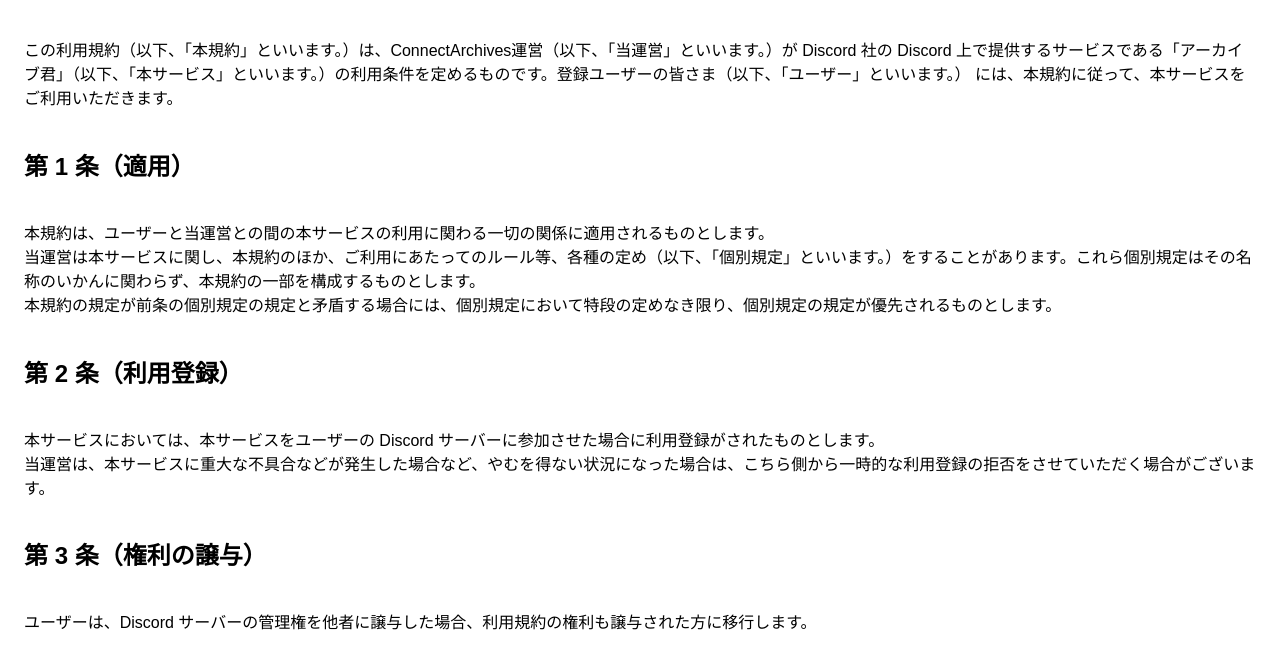
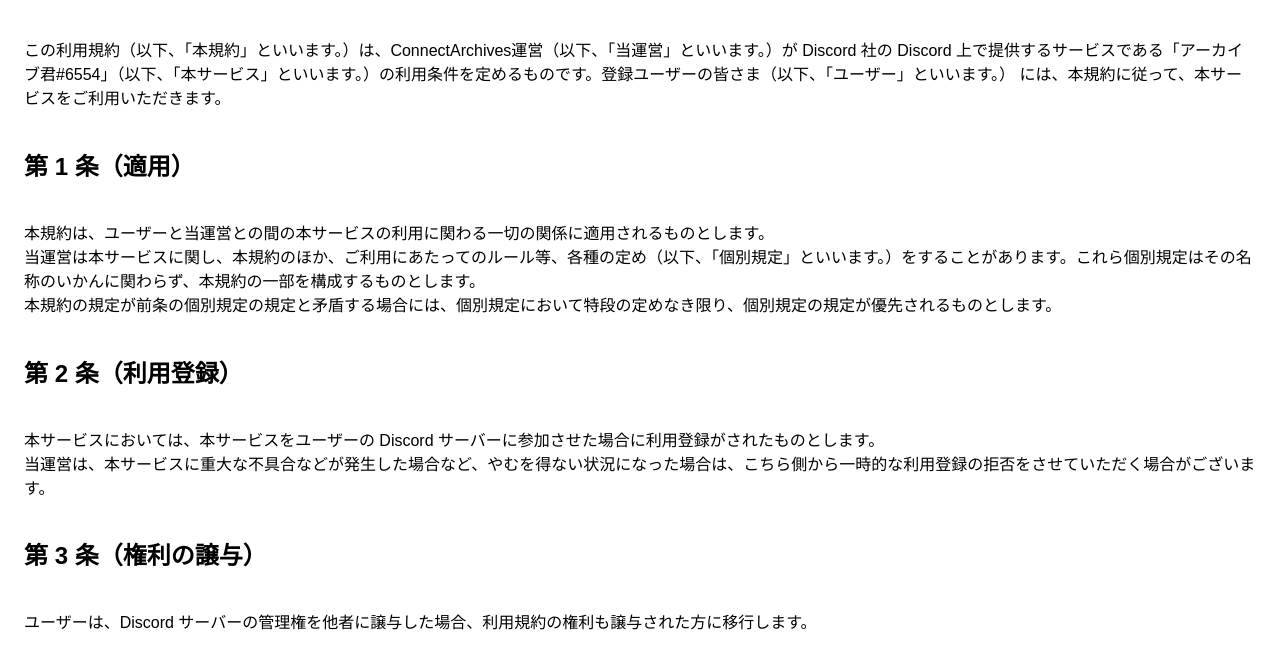
Before and after one commit to murahito130/ConnectArchivesTerms, a plain HTML site: page index.html in a window 1280 px wide. Shown: the part 94-762 px from the top of the page. Drawn offline with Linux system fonts and the light colour scheme.

Commit message:
Update index.html

```diff
--- a/index.html
+++ b/index.html
@@ -10,7 +10,7 @@
         <div id="main" style="padding: 1em; font-family: 'Sawarabi Gothic', sans-serif;">
             <h1>利用規約</h1>
             <br>
-            この利用規約（以下、「本規約」といいます。）は、ConnectArchives運営（以下、「当運営」といいます。）が Discord 社の Discord 上で提供するサービスである「アーカイブ君」（以下、「本サービス」といいます。）の利用条件を定めるものです。登録ユーザーの皆さま（以下、「ユーザー」といいます。）
+            この利用規約（以下、「本規約」といいます。）は、ConnectArchives運営（以下、「当運営」といいます。）が Discord 社の Discord 上で提供するサービスである「アーカイブ君#6554」（以下、「本サービス」といいます。）の利用条件を定めるものです。登録ユーザーの皆さま（以下、「ユーザー」といいます。）
             には、本規約に従って、本サービスをご利用いただきます。<br>
             <br>
             <h2>第 1 条（適用）</h2>
```
